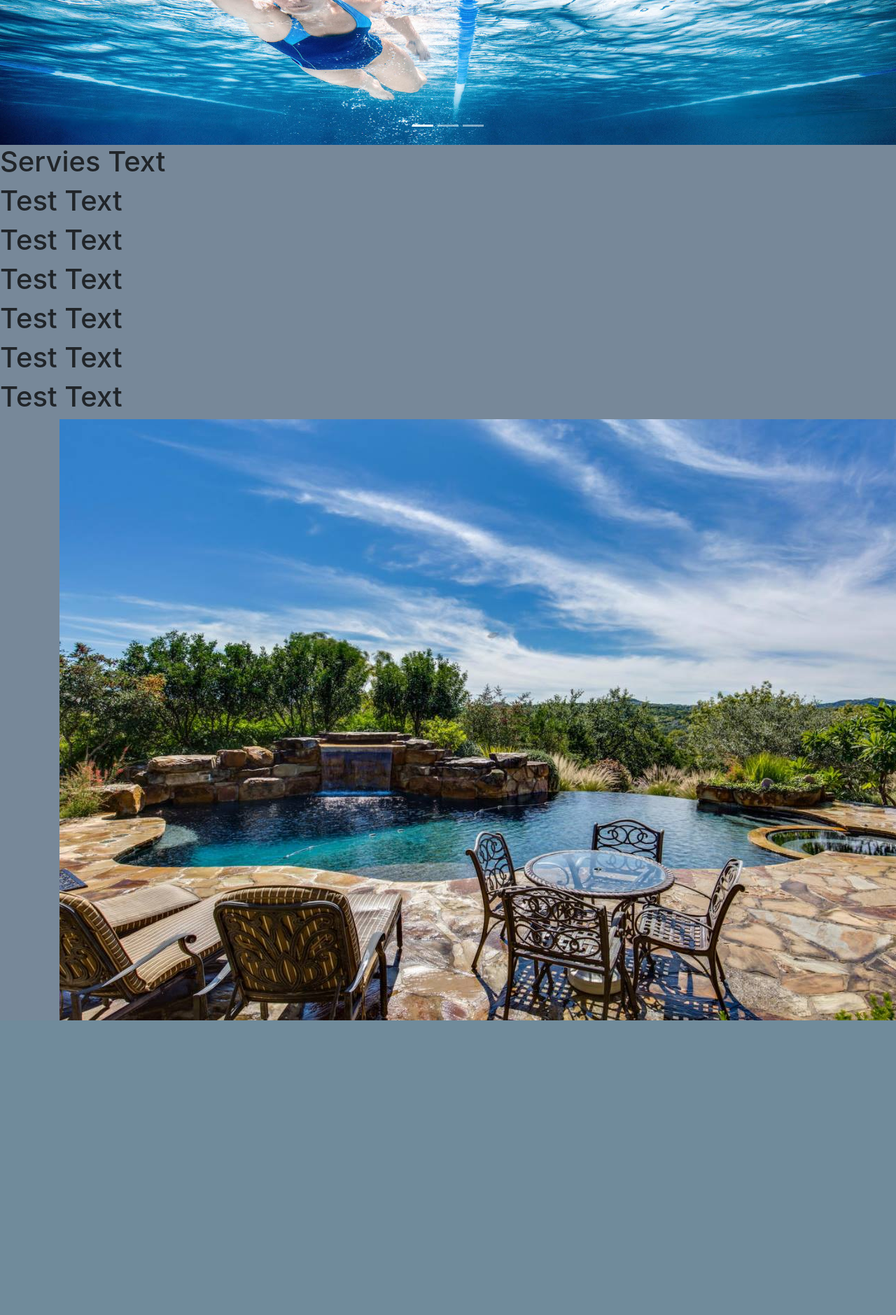
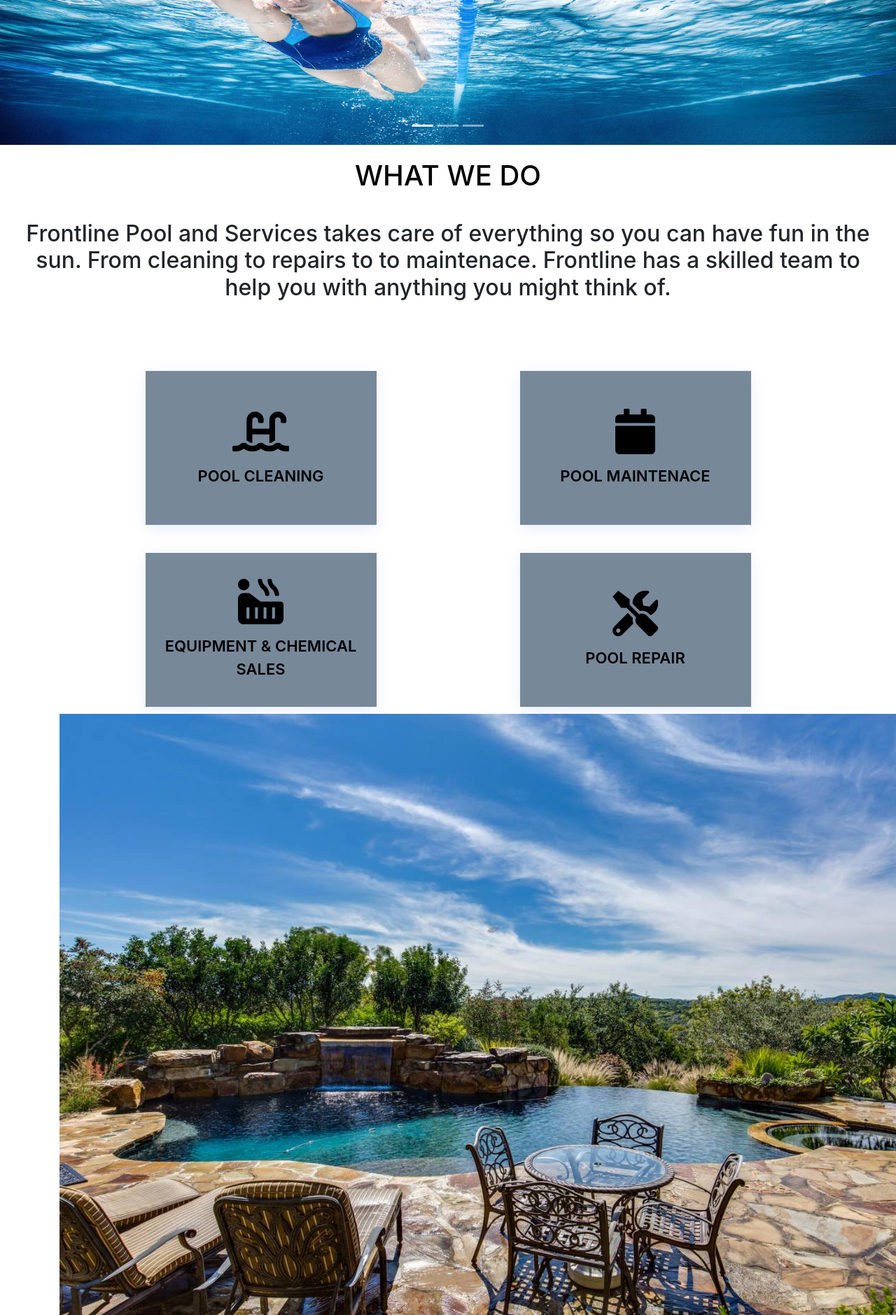
Before and after one commit to ceeya12/frontline, a Flask app: page /ServiesPage in a window 1280 px wide; the page is wider, and only the part inside the window is pictured. Shown: the part 213-2092 px from the top of that part at 70% size. Before the commit the page ends 1671 px from the top of that part, so only its background shows below. Run offline with Flask 2, Linux system fonts and the light colour scheme; some libraries are stand-ins or nearby versions.

Commit message:
push code

```diff
--- a/templates/ServicesPage.html
+++ b/templates/ServicesPage.html
@@ -12,11 +12,12 @@
       <script src="https://ajax.googleapis.com/ajax/libs/jquery/3.5.1/jquery.min.js"></script>
       <script src="https://cdnjs.cloudflare.com/ajax/libs/popper.js/1.16.0/umd/popper.min.js"></script>
       <script src="https://maxcdn.bootstrapcdn.com/bootstrap/4.5.2/js/bootstrap.min.js"></script>
+      <link rel="stylesheet" href="https://cdnjs.cloudflare.com/ajax/libs/font-awesome/5.15.3/css/all.min.css"/>
 
       <title>FrontLine Pool</title>
     <style>
       body {
-  background-color: lightslategray;
+  background-color: #fff;
     }
 
       /********** Color strip at the top of the screen*********/
@@ -46,6 +47,91 @@
   {
     transform: rotate(359deg);
   }
+}
+
+
+h1{
+  width: 100%;
+ height: 100px;
+ position: center fixed;
+  text-align: center;
+  color:black;
+
+}
+
+.wrapper{
+  display: grid;
+  margin: 90px 100px auto;
+  grid-gap: 20px;
+  grid-template-columns: repeat(auto-fit, minmax(350px, 1fr));
+}
+@media (max-width: 700px) {
+  .wrapper{
+    margin: 200px auto;
+  }
+}
+
+.wrapper .box{
+  width: 350px;
+  margin: 0 auto;
+  position: relative;
+  perspective: 1000px;
+  padding : 10px
+}
+.wrapper .box .front-face{
+
+  background:  lightslategray;
+  height: 220px;
+  width: 100%;
+  display: flex;
+  flex-direction: column;
+  justify-content: center;
+  box-shadow: 0px 5px 20px 0px rgba(0, 81, 250, 0.1);
+  transition: all 0.5s ease;
+}
+.box .front-face .icon{
+  text-align: center;
+display: inline-block;
+  height: 80px;
+}
+.box .front-face .icon i{
+  font-size: 65px;
+}
+.box .front-face span,
+.box .back-face span{
+  font-size: 22px;
+  font-weight: 600;
+  text-transform: uppercase;
+}
+.box .front-face .icon i,
+.box .front-face span{
+  text-align: center;
+  background: black;
+  -webkit-background-clip: text;
+  -webkit-text-fill-color: transparent;
+}
+.box .back-face{
+  position: absolute;
+  top: 0;
+  left: 0;
+  z-index: 1;
+  height: 220px;
+  width: 100%;
+  padding: 30px;
+  color:black;
+  opacity: 0;
+  background:lightslategray;
+
+}
+.box .back-face p{
+  margin-top: 10px;
+  text-align: left;
+}
+.box:hover .back-face{
+  opacity: 1;
+}
+.box:hover .front-face{
+  opacity: 0;
 }
     </style>
 
@@ -151,14 +237,78 @@
 
     <!-- /.carousel -->
 
-<h1>Servies Text </h1>
+<!--SERVICE BOXES-->
+<div class="container-fluid" >
 
-<h1>Test Text </h1>
-  <h1>Test Text </h1>
-  <h1>Test Text </h1>
-  <h1>Test Text </h1>
-  <h1>Test Text </h1>
-  <h1>Test Text </h1>
+  <h1 class="text-center text-black" style="padding-top: 20px">WHAT WE DO</h1>
+  <h2 style="text-align: center;">Frontline Pool and Services takes care of everything so you can have fun in the sun. From cleaning to repairs to
+    to maintenace. Frontline has a skilled team to help you with anything you might think of.
+  </h2>
+
+  <div class="wrapper">
+     <div class="box">
+        <div class="front-face">
+           <div class="icon">
+              <i class="fas fa-swimming-pool"></i>
+           </div>
+           <span>POOL CLEANING</span>
+        </div>
+        <div class="back-face">
+           <span>POOL CLEANING</span>
+           <p>
+              Schedule weekly vists to brush, vacuum, and skim the surface of your pool.
+              We will be in charge of emptying up baskets and making sure that equipment is working
+              properly.
+           </p>
+        </div>
+     </div>
+     <div class="box">
+      <div class="front-face">
+         <div class="icon">
+            <i class="fas fa-calendar"></i>
+         </div>
+         <span>Pool Maintenace</span>
+      </div>
+      <div class="back-face">
+         <span>Education and Traning </span>
+         <p>
+            Need help learning a bit more about what you need to maintain your pool.
+            We will offer a one hour on-site Pool School, so you are comfortable with your pool.
+         </p>
+      </div>
+   </div>
+
+  <div class="box">
+   <div class="front-face">
+      <div class="icon">
+         <i class="fas fa-hot-tub"></i>
+      </div>
+      <span>EQUIPMENT & CHEMICAL SALES</span>
+   </div>
+   <div class="back-face">
+      <span>EQUIPMENT & CHEMICAL SALES</span>
+      <p>
+         Provide our customers with any supplies, parts, equpiment, or chemical needed.
+      </p>
+   </div>
+</div>
+
+<div class="box">
+ <div class="front-face">
+    <div class="icon">
+       <i class="fas fa-tools"></i>
+    </div>
+    <span>POOL REPAIR</span>
+ </div>
+ <div class="back-face">
+    <span>POOL REPAIR</span>
+    <p>
+       Will help with any problem for example any problems regarding pumps, motors,
+       filters, cleaner, heaters, automation, and lights systems.
+    </p>
+ </div>
+</div>
+</div>
 
   <div class="container">
       <img src="/static/pool.jpeg">
```
Also changed, not shown: 1 other file.
